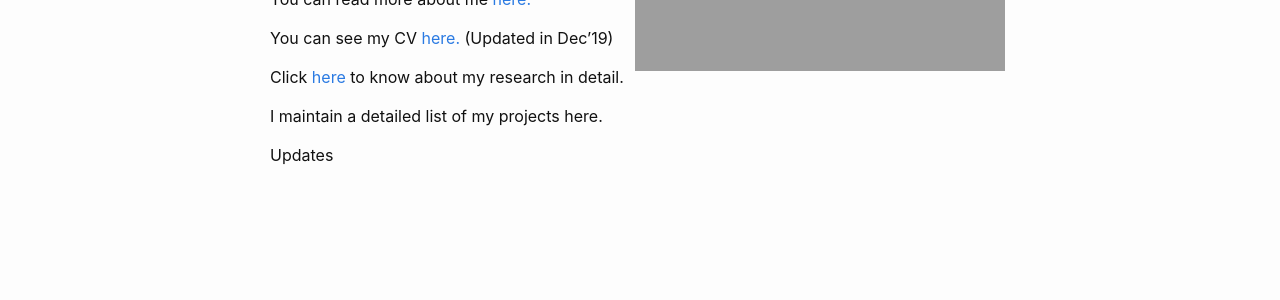
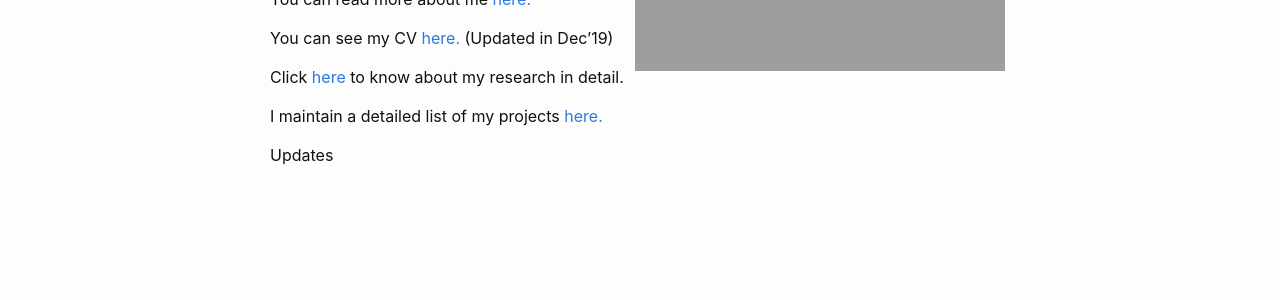
Before and after one commit to athulcd/athulcd.github.io, a Jekyll site: the page built from index.md, in a window 1280 px wide. Shown: the part 303-603 px from the top of the page. Built offline with Jekyll 4.4.1, drawn with Linux system fonts in a browser that asks for light colours; part of the change alters nothing that is shown.

```diff
--- a/index.md
+++ b/index.md
@@ -18,6 +18,6 @@ You can see my CV [here.](https://athulcd.github.io/assets/CV.pdf) (Updated in D
 
 Click [here](https://athulcd.github.io/research/) to know about my research in detail.
 
-I maintain a detailed list of my projects here.
+I maintain a detailed list of my projects [here.](https://athulcd.github.io/projects)
 
 #### Updates
```
